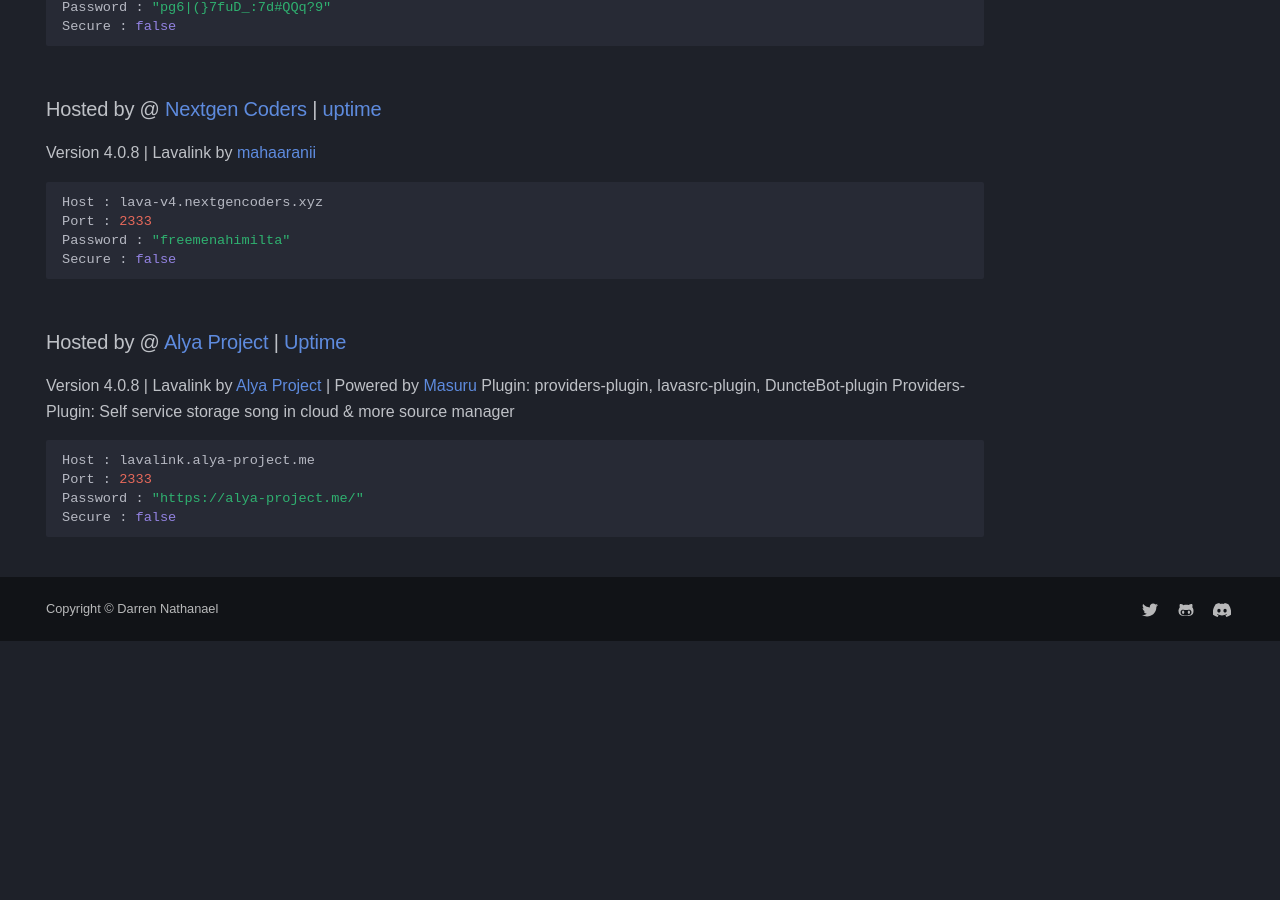
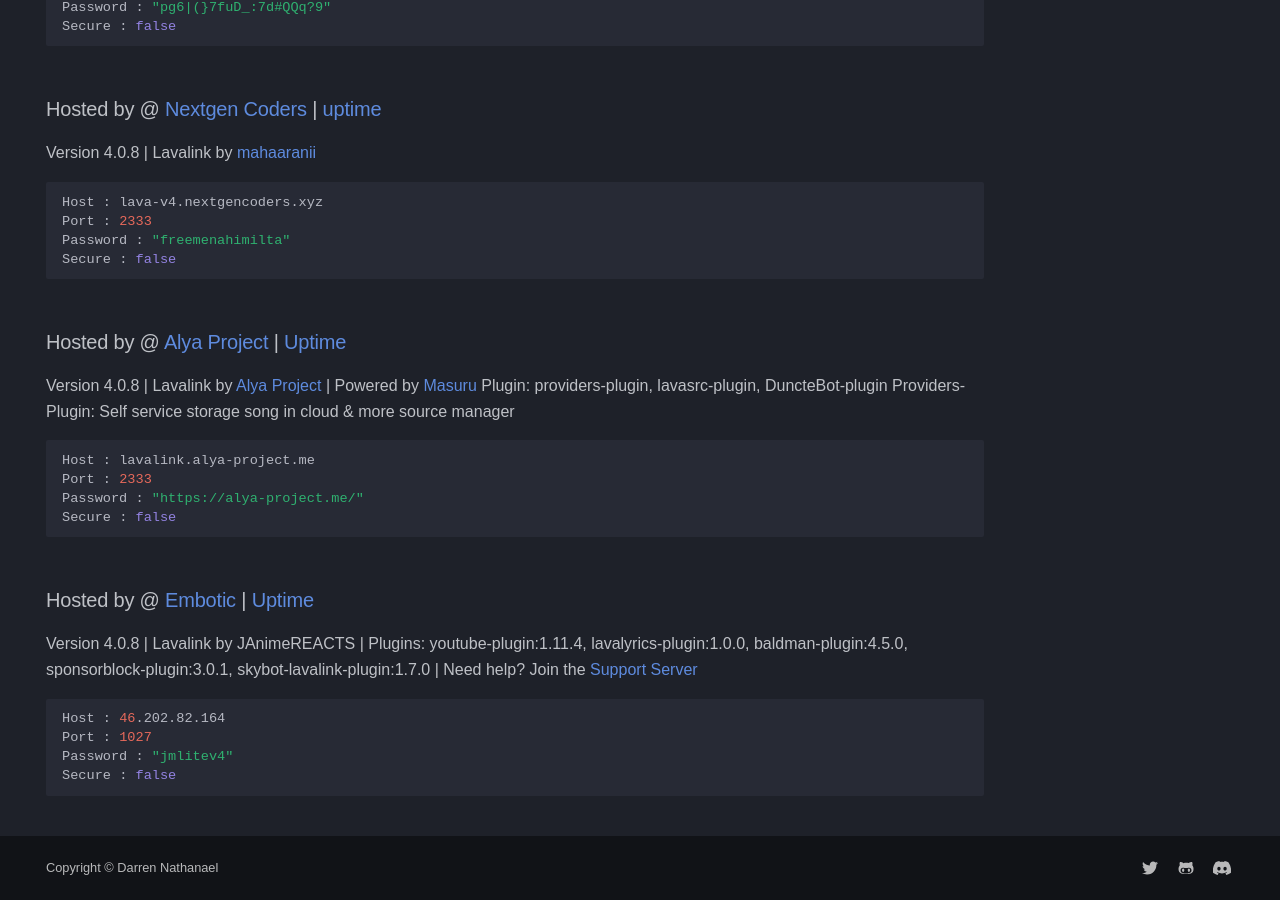
Before and after one commit to DarrenOfficial/lavalink-list, an MkDocs documentation site: the page built from docs/NoSSL/lavalink-without-ssl.md, in a window 1280 px wide and 900 px high, scrolled down 2947 px. Built offline with MkDocs 1.6.1 and Material for MkDocs 9.7.7, drawn with Linux system fonts in a browser that asks for light colours; some web fonts are replaced; comment, search, counter and statistics services are not loaded; a style sheet for code colours, icons or effects is not loaded; before the commit the page ends 3588 px from its top, so only the background shows below that; some of the changed text lies outside the part shown.

Commit message:
JaMusic Lite Lavalink is back! (#640)
JaMusic Lite Lavalink is back with a new ip and port!

[All platform support + Lyrics searching supported!]

````diff
--- a/docs/NoSSL/lavalink-without-ssl.md
+++ b/docs/NoSSL/lavalink-without-ssl.md
@@ -155,3 +155,12 @@ Port : 2333
 Password : "https://alya-project.me/"
 Secure : false
 ```
+
+### Hosted by @ [Embotic](https://discord.gg/XpNWvYjX5F) | [Uptime](https://hetrixtools.com/report/uptime/0da291f13750558ad637bf795974619b/)
+Version 4.0.8 | Lavalink by JAnimeREACTS | Plugins: youtube-plugin:1.11.4, lavalyrics-plugin:1.0.0, baldman-plugin:4.5.0, sponsorblock-plugin:3.0.1, skybot-lavalink-plugin:1.7.0 | Need help? Join the [Support Server](https://discord.gg/Kzc7yCy9uY)
+```bash
+Host : 46.202.82.164
+Port : 1027
+Password : "jmlitev4"
+Secure : false
+```
````
